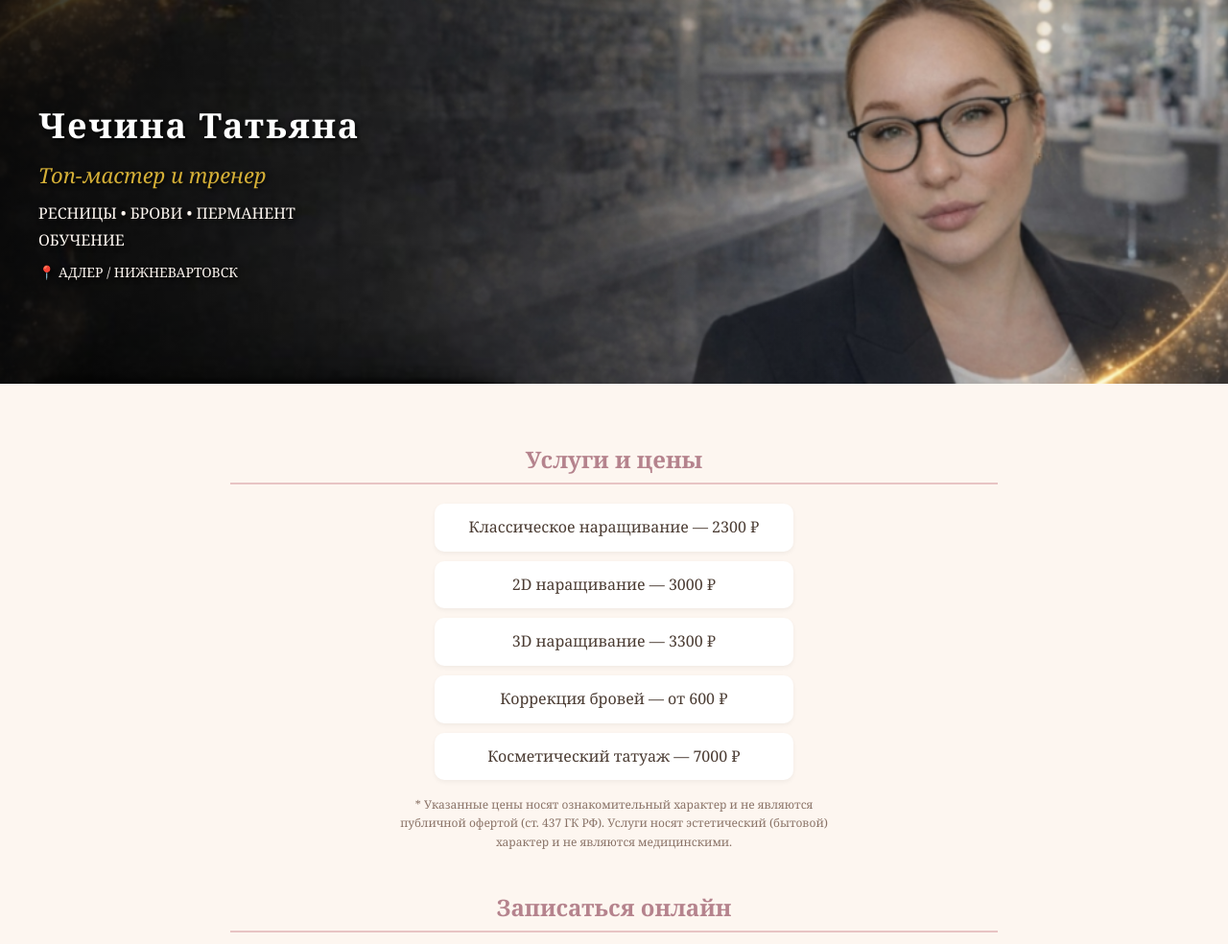
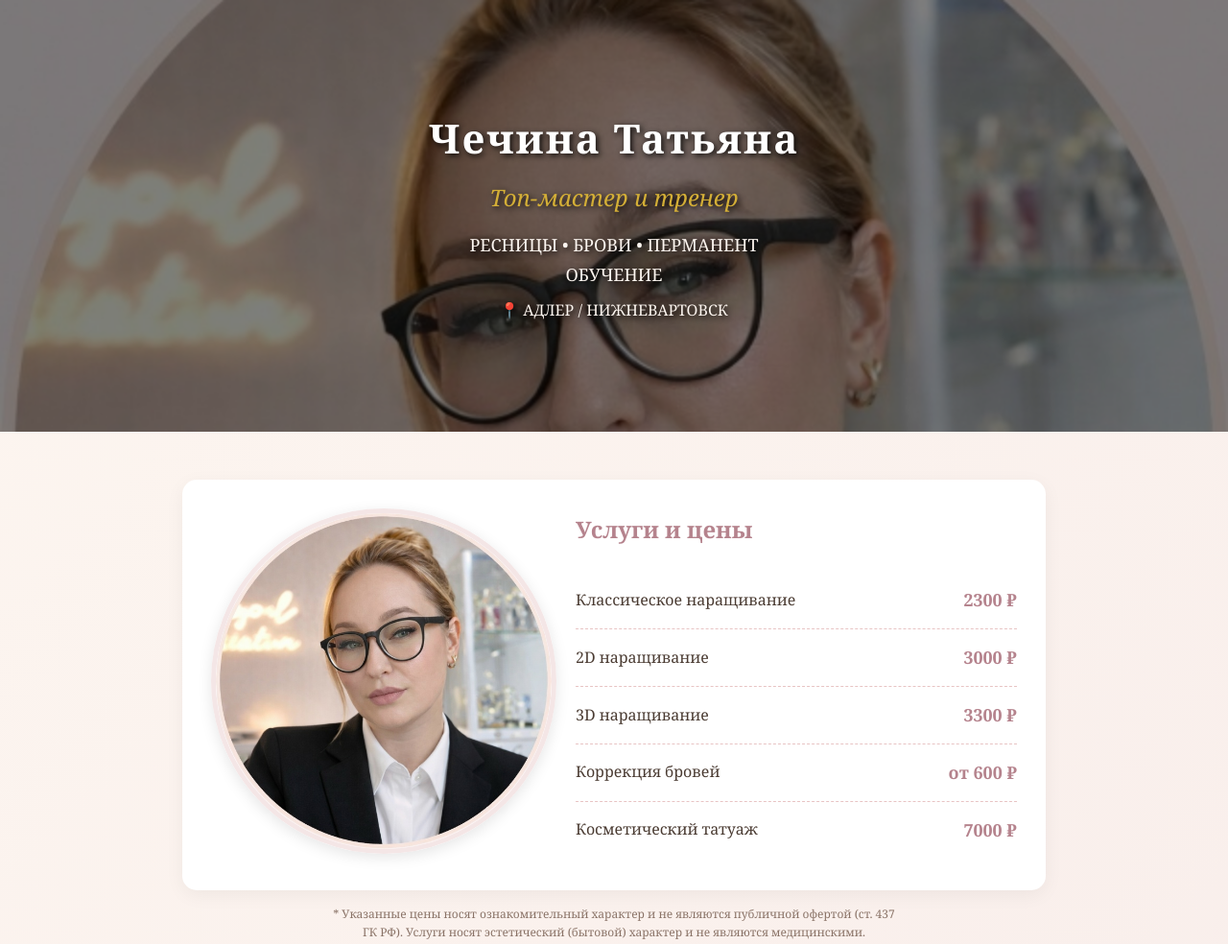
Before and after one commit to mrrewolt-jpg/lash-site, a plain HTML site: page index.html in a window 1280 px wide. Shown: the top 984 px of the page at 96% size. Drawn offline with Linux system fonts and the light colour scheme.

Commit message:
Update index.html

```diff
--- a/index.html
+++ b/index.html
@@ -5,95 +5,158 @@
     <meta name="viewport" content="width=device-width, initial-scale=1.0">
     <title>Чечина Татьяна — наращивание ресниц, брови, татуаж | Адлер</title>
     <style>
-        body { font-family: 'Georgia', serif; background-color: #fdf6f0; color: #4a3b32; margin: 0; padding: 0; text-align: center; line-height: 1.6; }
+        body {
+            font-family: 'Georgia', serif;
+            background-color: #fdf6f0;
+            background-image: linear-gradient(135deg, #fdf6f0 0%, #f4e6e6 100%);
+            color: #4a3b32;
+            margin: 0;
+            padding: 0;
+            text-align: center;
+            line-height: 1.6;
+        }
 
         /* Стили для шапки с картинкой */
         .hero {
             position: relative;
             width: 100%;
-            height: 400px;
-            background-image: url('header.png'); /* ЗАМЕНИ НА СВОЁ НАЗВАНИЕ, ЕСЛИ НУЖНО */
+            height: 450px;
+            background-image: url('avatar.jpg'); /* Название твоего нового фото */
             background-size: cover;
-            background-position: center;
+            background-position: center 20%; /* Центрируем фото так, чтобы лицо было видно */
             display: flex;
             flex-direction: column;
             justify-content: center;
-            align-items: flex-start;
+            align-items: center; /* Текст по центру */
             color: white;
-            text-shadow: 2px 2px 5px rgba(0,0,0,0.9);
+            text-shadow: 2px 2px 6px rgba(0,0,0,0.9);
         }
 
-        /* Затемнение слева, чтобы текст читался */
+        /* Затемнение, чтобы текст читался на любом фоне */
         .hero::before {
             content: "";
             position: absolute;
             top: 0; left: 0; right: 0; bottom: 0;
-            background: linear-gradient(to right, rgba(0,0,0,0.8) 0%, rgba(0,0,0,0) 70%);
+            background: rgba(0,0,0,0.5); /* Полупрозрачное затемнение */
             z-index: 1;
         }
 
         .hero-content {
             position: relative;
             z-index: 2;
-            padding: 20px 40px;
-            text-align: left;
+            padding: 20px;
+            text-align: center;
         }
 
         .hero h1 {
-            font-size: 36px;
-            margin: 0 0 5px 0;
+            font-size: 42px;
+            margin: 0 0 10px 0;
             color: #fff;
             font-family: 'Georgia', serif;
             letter-spacing: 2px;
         }
 
         .hero p {
-            font-size: 16px;
-            margin: 2px 0;
+            font-size: 18px;
+            margin: 3px 0;
             color: #fdf6f0;
         }
 
         .hero .subtitle-big {
-            font-size: 22px;
+            font-size: 24px;
             font-style: italic;
-            margin-bottom: 10px;
+            margin-bottom: 15px;
             color: #d4af37;
         }
 
-        /* Общие стили (контент) */
-        .container { padding: 20px; max-width: 800px; margin: 0 auto; text-align: center; }
+        /* Основной контейнер */
+        .container { padding: 20px; max-width: 900px; margin: 0 auto; text-align: center; }
+
         h2 { color: #b5838d; border-bottom: 2px solid #e8c4c4; padding-bottom: 5px; margin-top: 40px; font-family: 'Georgia', serif; }
+
+        /* БЛОК УСЛУГ (ДВЕ КОЛОНКИ) */
+        .services-grid {
+            display: flex;
+            flex-wrap: wrap;
+            align-items: center;
+            gap: 30px;
+            margin-top: 30px;
+            background: white;
+            padding: 30px;
+            border-radius: 15px;
+            box-shadow: 0 5px 20px rgba(0,0,0,0.05);
+            text-align: left;
+        }
+
+        .services-image {
+            flex: 1;
+            min-width: 250px;
+            max-width: 350px;
+            text-align: center;
+        }
+
+        .services-image img {
+            width: 100%;
+            height: auto;
+            border-radius: 50%; /* Делаем фото круглым */
+            box-shadow: 0 4px 15px rgba(0,0,0,0.1);
+            border: 5px solid #f4e6e6; /* Рамка вокруг */
+        }
+
+        .services-list {
+            flex: 1;
+            min-width: 250px;
+            display: flex;
+            flex-direction: column;
+            justify-content: center;
+        }
+
+        .services-list h2 {
+            margin-top: 0;
+            text-align: left;
+            border-bottom: none;
+        }
+
+        .services-list ul { list-style: none; padding: 0; margin: 0; }
+        .services-list li {
+            padding: 15px 0;
+            border-bottom: 1px dashed #e8c4c4;
+            display: flex;
+            justify-content: space-between;
+            align-items: center;
+            font-size: 16px;
+        }
+        .services-list li:last-child { border-bottom: none; }
+        .services-list .price { font-weight: bold; color: #b5838d; font-size: 18px; }
+
         .btn { display: inline-block; padding: 15px 35px; background-color: #b5838d; color: white; text-decoration: none; border-radius: 30px; font-size: 18px; margin-top: 20px; font-weight: bold; transition: background-color 0.3s ease; }
         .btn:hover { background-color: #9e6b77; }
-        ul { list-style: none; padding: 0; }
-        li { padding: 12px; background: white; margin: 10px auto; max-width: 350px; border-radius: 10px; box-shadow: 0 2px 5px rgba(0,0,0,0.05); }
 
-        .review { background: #fffaf0; padding: 20px; margin: 20px auto; max-width: 500px; border-radius: 15px; border: 2px solid #d4af37; box-shadow: 0 4px 12px rgba(212, 175, 55, 0.2); text-align: left; font-size: 14px; position: relative; }
-        .review::before { content: "🌸"; position: absolute; top: -12px; left: 15px; background: #fdf6f0; padding: 0 8px; font-size: 18px; }
-        .review::after { content: "🌺"; position: absolute; bottom: -12px; right: 15px; background: #fdf6f0; padding: 0 8px; font-size: 18px; }
-        .review-name { font-weight: bold; color: #b8860b; font-size: 15px; }
+        .review { background: white; padding: 20px; margin: 20px auto; max-width: 500px; border-radius: 15px; border: 1px solid #e8c4c4; box-shadow: 0 4px 12px rgba(0,0,0,0.05); text-align: left; font-size: 14px; position: relative; }
+        .review-name { font-weight: bold; color: #b8860b; font-size: 15px; margin-top: 0; }
 
         .contact-link { display: block; margin: 8px 0; color: #b5838d; text-decoration: none; font-size: 16px; }
-        .address { background: white; padding: 15px; border-radius: 10px; max-width: 350px; margin: 15px auto; box-shadow: 0 2px 5px rgba(0,0,0,0.05); }
-        .address img { width: 100%; max-width: 350px; border-radius: 10px; margin-bottom: 15px; display: block; margin-left: auto; margin-right: auto; }
-        .map-buttons { margin-top: 12px; display: flex; gap: 10px; justify-content: center; flex-wrap: wrap; }
-        .map-btn { padding: 8px 14px; color: white; text-decoration: none; border-radius: 20px; font-size: 13px; font-weight: bold; transition: opacity 0.3s ease; }
-        .map-btn:hover { opacity: 0.8; }
+        .address { background: white; padding: 25px; border-radius: 15px; max-width: 400px; margin: 15px auto; box-shadow: 0 5px 20px rgba(0,0,0,0.05); }
+        .address img { width: 100%; border-radius: 10px; margin-bottom: 15px; display: block; }
+        .map-buttons { margin-top: 15px; display: flex; gap: 10px; justify-content: center; flex-wrap: wrap; }
+        .map-btn { padding: 10px 18px; color: white; text-decoration: none; border-radius: 20px; font-size: 14px; font-weight: bold; }
 
-        .disclaimer { font-size: 12px; color: #8a7367; max-width: 450px; margin: 15px auto 0; }
-        footer { margin-top: 40px; padding-top: 20px; border-top: 1px solid #e8c4c4; font-size: 12px; color: #8a7367; line-height: 1.5; max-width: 500px; margin-left: auto; margin-right: auto; padding-bottom: 20px; }
+        .disclaimer { font-size: 12px; color: #8a7367; max-width: 600px; margin: 15px auto 0; }
+        footer { margin-top: 50px; padding-top: 20px; border-top: 1px solid #e8c4c4; font-size: 12px; color: #8a7367; line-height: 1.5; max-width: 500px; margin-left: auto; margin-right: auto; padding-bottom: 20px; }
 
         /* Галерея */
-        .gallery { display: grid; grid-template-columns: repeat(auto-fill, minmax(140px, 1fr)); gap: 10px; max-width: 600px; margin: 20px auto; }
+        .gallery { display: grid; grid-template-columns: repeat(auto-fill, minmax(140px, 1fr)); gap: 10px; max-width: 700px; margin: 20px auto; }
         .gallery img { width: 100%; height: 180px; object-fit: cover; border-radius: 10px; box-shadow: 0 2px 5px rgba(0,0,0,0.1); }
 
         /* Адаптив для телефонов */
-        @media (max-width: 600px) {
+        @media (max-width: 700px) {
             .hero { height: 350px; }
-            .hero-content { padding: 15px; }
-            .hero h1 { font-size: 28px; }
-            .hero .subtitle-big { font-size: 18px; }
-            .hero p { font-size: 14px; }
+            .hero h1 { font-size: 32px; }
+            .hero .subtitle-big { font-size: 20px; }
+            .services-grid { flex-direction: column; padding: 15px; gap: 20px; }
+            .services-list h2 { text-align: center; }
+            .services-list li { flex-direction: column; align-items: flex-start; gap: 5px; }
+            .services-image { max-width: 250px; margin: 0 auto; }
         }
     </style>
 </head>
@@ -106,20 +169,29 @@
             <p class="subtitle-big">Топ-мастер и тренер</p>
             <p>РЕСНИЦЫ • БРОВИ • ПЕРМАНЕНТ</p>
             <p>ОБУЧЕНИЕ</p>
-            <p style="margin-top: 10px; font-size: 14px;">📍 АДЛЕР / НИЖНЕВАРТОВСК</p>
+            <p style="margin-top: 10px; font-size: 16px;">📍 АДЛЕР / НИЖНЕВАРТОВСК</p>
         </div>
     </header>
 
     <div class="container">
 
-        <h2>Услуги и цены</h2>
-        <ul>
-            <li>Классическое наращивание — 2300 ₽</li>
-            <li>2D наращивание — 3000 ₽</li>
-            <li>3D наращивание — 3300 ₽</li>
-            <li>Коррекция бровей — от 600 ₽</li>
-            <li>Косметический татуаж — 7000 ₽</li>
-        </ul>
+        <!-- БЛОК УСЛУГ (ФОТО + ЦЕНЫ) -->
+        <div class="services-grid">
+            <div class="services-image">
+                <!-- Фото слева. Если поменяешь название файла, замени здесь -->
+                <img src="avatar.jpg" alt="Чечина Татьяна">
+            </div>
+            <div class="services-list">
+                <h2>Услуги и цены</h2>
+                <ul>
+                    <li>Классическое наращивание <span class="price">2300 ₽</span></li>
+                    <li>2D наращивание <span class="price">3000 ₽</span></li>
+                    <li>3D наращивание <span class="price">3300 ₽</span></li>
+                    <li>Коррекция бровей <span class="price">от 600 ₽</span></li>
+                    <li>Косметический татуаж <span class="price">7000 ₽</span></li>
+                </ul>
+            </div>
+        </div>
         <p class="disclaimer">
             * Указанные цены носят ознакомительный характер и не являются публичной офертой (ст. 437 ГК РФ). Услуги носят эстетический (бытовой) характер и не являются медицинскими.
         </p>
```
